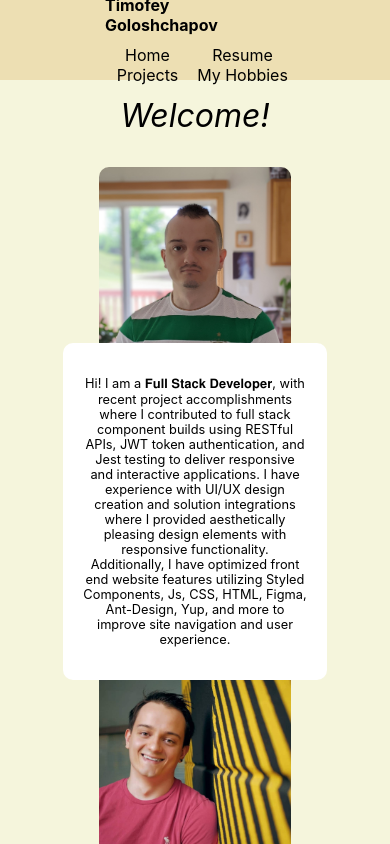
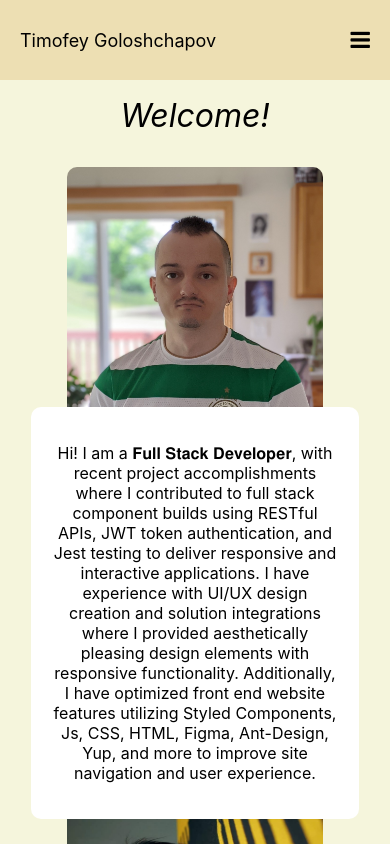
Before and after one commit to Timbobeek/portfolio, a React (Create React App) app: page / in a window 390 px wide. Shown: the top 844 px of the page. Built offline with nearby package versions, Linux system fonts and the light colour scheme.

Commit message:
Hamburger menu (#8)
* minor changes to view

* hamburger is functional

* needs to be relocated

* hamburger in place

* hamburger done

```diff
--- a/public/index.html
+++ b/public/index.html
@@ -24,6 +24,7 @@
       work correctly both with client-side routing and a non-root public URL.
       Learn how to configure a non-root public URL by running `npm run build`.
     -->
+    <link rel="stylesheet" href="https://cdnjs.cloudflare.com/ajax/libs/font-awesome/4.7.0/css/font-awesome.min.css"></link>
     <title>Timofey Goloshchapov</title>
   </head>
   <body>
--- a/src/App.css
+++ b/src/App.css
@@ -114,19 +114,19 @@ html {
   }
 
   .aboutMeText{
-    width: 14rem;
-    font-size: .8rem;
+    width: 18rem;
+    font-size: 1rem;
     top: 1rem;
     transform: translate(0rem, 9rem);
   }
 
   .ProfilePicture2{
-    width: 12rem;
+    width: 16rem;
     transform: translate(0rem, 10rem);
   }
 
   .ProfilePicture1{
-    width: 12rem;
+    width: 16rem;
     transform: translate(0rem, 8rem);
   }
 
--- a/src/App.js
+++ b/src/App.js
@@ -6,8 +6,8 @@ const App = () => {
   return(
     <div className='homePage'>
       <span className='welcome'>
-        <span class="message">Welcome!</span>
-        <span class="hiddenMessage">Добро пожаловать!</span>
+        <span className="message">Welcome!</span>
+        <span className="hiddenMessage">Добро пожаловать!</span>
       </span>
       <img className='ProfilePicture2' src="homeface2.jpg" alt="my profile pic2"/>
       <div className='aboutMeText'>
--- a/src/components/footer.js
+++ b/src/components/footer.js
@@ -7,10 +7,10 @@ const Footer = () => {
     <footer>
       <div className='footer-left'>
         <div className='git'>
-          <a href = "https://github.com/Timbobeek" target="_blank" rel="noreferrer"><img src = "github.png" width="30" height="30" alt='logo'/></a>
+          <a href = "https://github.com/Timbobeek" target="_blank" rel="noreferrer"><img src = "github.png" width="40" height="40" alt='logo'/></a>
         </div>
         <div className='lin'>
-          <a href = "https://www.linkedin.com/in/timofey-goloshchapov/" target="_blank" rel="noreferrer"><img src = "linkedin.png" width="30" height="30" alt='logo'/></a>
+          <a href = "https://www.linkedin.com/in/timofey-goloshchapov/" target="_blank" rel="noreferrer"><img src = "linkedin.png" width="40" height="40" alt='logo'/></a>
         </div>
       </div>
 
@@ -24,19 +24,19 @@ const Footer = () => {
             <div className='menuOption'>My Hobbies</div>
       </div>
 
-      <div className='small-screen-menu'>
+      {/* <div className='small-screen-menu'>
             <div className='small-screen-menu-one'>
               <div className='menuOption'><Link to="/">Home</Link></div>
-              <div className='menuOption'>Projects</div>
+              <div className='menuOption'>Projects</div> */}
               {/* <div className='menuOption'><Link to="projects">Projects</Link></div> */}
-            </div>
+            {/* </div>
             <div className='small-screen-menu-two'>
-              <div className='menuOption'><Link to="resume">Resume</Link></div>
+              <div className='menuOption'><Link to="resume">Resume</Link></div> */}
               {/* <div className='menuOption'><Link to="accomplishments">Accomplishments</Link></div> */}
               {/* <div className='menuOption'><Link to="hobbies">My Hobbies</Link></div> */}
-              <div className='menuOption'>My Hobbies</div>
+              {/* <div className='menuOption'>My Hobbies</div>
             </div>
-      </div>
+      </div> */}
 
     </footer>
   );
--- a/src/components/header.css
+++ b/src/components/header.css
@@ -44,7 +44,7 @@ header {
 }
 
 
-/*------------------fancy hover effect (possible to make the hover field narrower???)----------------*/
+/*------------------fancy hover effect----------------*/
 
 
 
@@ -129,7 +129,6 @@ header {
          font-size: 9px;
       }
 
-
      }
 
 /* ------------------------------------------tablet view------------------------------------------- */
@@ -177,11 +176,19 @@ header {
 
   @media (max-width: 480px) {
 
+    header{
+      display: flex;
+      align-items: stretch;
+    }
+
     .small-screen-menu{
       display: flex;
+      align-items: center;
+      justify-content: space-between;
     }
 
     .header-left{
+      display: none;
       width: 180px;
     }
 
@@ -189,24 +196,57 @@ header {
       display: none;
     }
 
-    .small-screen-menu-one, .small-screen-menu-two{
-      flex-wrap: wrap;
-      flex-direction: row;
-      justify-content: center;
+    .title{
+      display: flex;
+      font-size: large;
+      /* font-family:    sans-serif;  ----> need a fun font!!! */
     }
 
-    .menuOption{
+    .burger{
       display: flex;
-      justify-content: center;
+      align-items: center;
+      position: relative;
     }
 
-    .small-screen-menu-one a, .small-screen-menu-two a{
-      text-decoration: none;
-      color: inherit;
+    .small-screen-menu #myLinks {
+      display: none;
+      position: absolute;
+      top: 80px;
+      left: 0px;
+      width: 100%;
+      background-color: brown;
+      z-index: 3;
     }
 
-    .small-screen-menu-one a:hover, .small-screen-menu-two a:hover{
-      font-weight: bold;
+    .small-screen-menu a {
+      color: black;
+      text-decoration: none;
+      font-size: 17px;
+      display: block;
+    }
+
+    .small-screen-menu #myLinks a {
+      color: black;
+      padding: 14px 16px;
+      text-decoration: none;
+      font-size: 17px;
+      display: block;
+      text-align: center;
+    }
+
+    .small-screen-menu #myLinks a:hover{
+      background-color: #EDDFB3;
+    }
+
+    /* Style the hamburger menu */
+    .burger a.icon {
+      display: flex;
+      position: relative;
+    }
+
+    /* Add a grey background color on mouse-over */
+    .burger a:hover {
+      color: brown;
     }
 
   }
--- a/src/components/header.js
+++ b/src/components/header.js
@@ -1,34 +1,29 @@
 import React from 'react';
 import { Link } from 'react-router-dom';
 import './header.css';
+
+function myFunction() {
+  var x = document.getElementById("myLinks");
+  if (x.style.display === "block") {
+    x.style.display = "none";
+  } else {
+    x.style.display = "block";
+  }
+}
 
 const Header = () => {
   return(
       <header>
           <div className='header-left'>
-            <div class="small-screen">Timofey Goloshchapov</div>
+            <div className="small-screen">Timofey Goloshchapov</div>
             <div id="pillar">
 
-              <div class="row">
-                <div class="wrap">
-                  <div class="left">Timofey Goloshchapov</div>
-                  <div class="right">have fun pronouncing my name 😁😁😁😁</div>
+              <div className="row">
+                <div className="wrap">
+                  <div className="left">Timofey Goloshchapov</div>
+                  <div className="right">have fun pronouncing my name 😁😁😁😁</div>
                 </div>
               </div>
-            </div>
-          </div>
-
-          <div className='small-screen-menu'>
-            <div className='small-screen-menu-one'>
-              <div className='menuOption'><Link to="/">Home</Link></div>
-              {/* <div className='menuOption'><Link to="projects">Projects</Link></div> */}
-              <div className='menuOption'>Projects</div>
-            </div>
-            <div className='small-screen-menu-two'>
-              <div className='menuOption'><Link to="resume">Resume</Link></div>
-              {/* <div className='menuOption'><Link to="accomplishments">Accomplishments</Link></div> */}
-              <div className='menuOption'><Link to="hobbies">My Hobbies</Link></div>
-              {/* <div className='menuOption'>My Hobbies</div> */}
             </div>
           </div>
 
@@ -41,6 +36,27 @@ const Header = () => {
             <div className='menuOption'><Link to="hobbies">My Hobbies</Link></div>
             {/* <div className='menuOption'>My Hobbies</div> */}
           </div>
+
+          <div className='small-screen-menu'>
+
+            <div className='title'>Timofey Goloshchapov</div>
+
+            <div className='burger'>
+              <a href="#" className="icon" onClick={myFunction}>
+                <i className="fa fa-bars fa-lg"></i>
+              </a>
+            </div>
+
+            <div id="myLinks">
+                <a href="/">Home</a>
+                <a href="projects">Projects</a>
+                <a href="resume">Resume</a>
+                <a href="hobbies">My Hobbies</a>
+              </div>
+
+          </div>
+
+
       </header>
   );
 }
```
